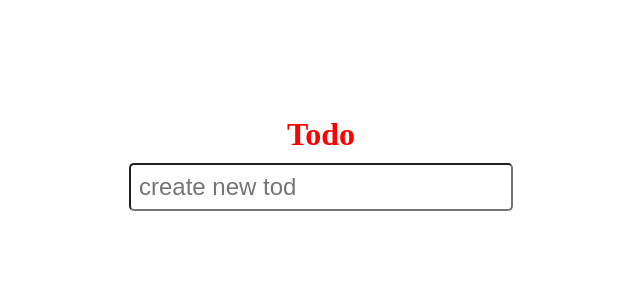
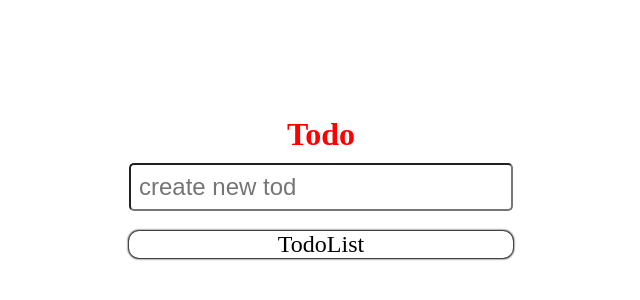
Before and after one commit to bruk19/react-todo-app, a React (Create React App) app: page / in a window 1280 px wide. Shown: the part 44-344 px from the top of the page, without its empty margins (319-959 px from the left). Built offline with nearby package versions, Linux system fonts and the light colour scheme.

Commit message:
Add item to the app

```diff
--- a/src/App.css
+++ b/src/App.css
@@ -26,3 +26,16 @@ input {
   font-size: 1.5rem;
   border-radius: 5px;
 }
+
+.todo-list {
+  display: flex;
+  justify-content: center;
+  height: auto;
+  width: 30%;
+  max-height: 50rem;
+  overflow-y: auto;
+  margin: 10px auto;
+  font-size: 1.5rem;
+  box-shadow: 0 0 2px 1px black;
+  border-radius: 10px;
+}
--- a/src/App.js
+++ b/src/App.js
@@ -1,12 +1,14 @@
 import React from 'react'
 import TodoHeader from './components/TodoHeader'
 import './App.css'
-import TodoInput from './components/TdoInput'
+import TdoInput from './components/TdoInput'
+import TodoList from './components/TodoList'
 function App() {
   return (
     <main>
       <TodoHeader />
-      <TodoInput />
+      <TdoInput />
+      <TodoList />
     </main>
   )
 }
--- /dev/null
+++ b/src/components/TodoList.js
@@ -0,0 +1,9 @@
+import React from 'react'
+
+function TodoList() {
+  return (
+    <div className='todo-list'>TodoList</div>
+  )
+}
+
+export default TodoList
```
Also changed, not shown: src/components/TodoItem.js (added, +11 -0 lines).
